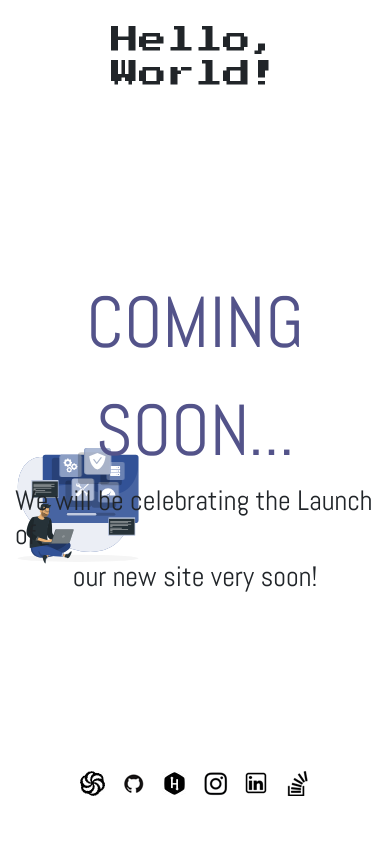
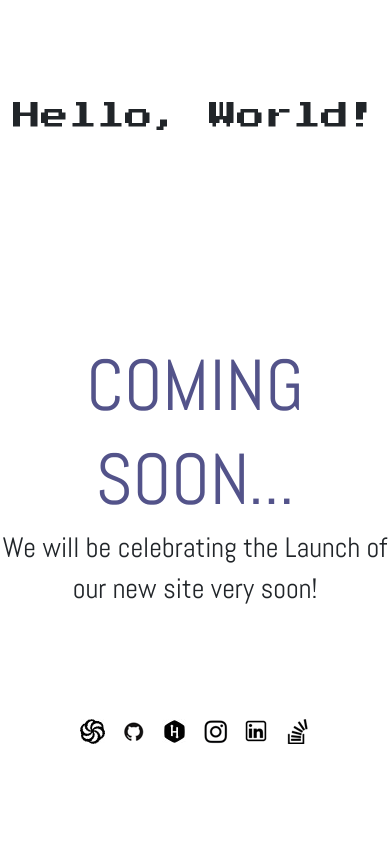
Before and after one commit to premchalmeti/coming_soon_template, a plain HTML site: page index.html in a window 390 px wide. Drawn offline with nearby package versions, Linux system fonts and the light colour scheme.

Commit message:
responsive added

```diff
--- a/index.html
+++ b/index.html
@@ -36,50 +36,41 @@
         font-size: 4.5rem;
         color: #53538a;
       }
-      #background-img {
-        position: fixed;
-        bottom: 0;
-        width: 40%;
-        height: 80%;
-      }
-      div#main-container {
-        position: absolute;
-        width: 100%;
-        height: 100%;
-        top: 0;
-        left: 0;
-        z-index: 10;
-      }
     </style>
   </head>
   <body>
-    <div id="main-container">
-      <div class="container h-100">
-        <div class="d-flex flex-column justify-content-between h-100">
-          <div id="logo-comp" class="text-center mt-4 code-font">
-            <h3>Hello, World!</h3>
+    <div id='main-container' class="d-flex flex-column justify-content-around h-100">
+
+      <div class="d-flex flex-row justify-content-center text-center">
+        <h3 class="code-font mt-5">Hello, World!</h3>
+      </div>
+
+      <div class="row">
+        <div class="col d-none d-sm-block d-xs-block">
+          <img
+            id="background-img"
+            src="./background/development-dark-simple.svg"
+            alt="Under Construction Image"
+            width="90%"
+            height="100%"
+          />
         </div>
         <div
-            id="launching-soon-comp"
-            class="d-flex flex-column align-items-center"
+          class="col text-md-left text-center"
         >
-            <div class="d-flex flex-row main-text text-uppercase">
-              <span>Coming</span>
+          <div class="pt-5 mt-5">
+            <div class="text-uppercase">
+              <h1 class="main-text">Coming</h1>
+              <h1 class="main-text">Soon...</h1>
             </div>
-            <div class="d-flex flex-row main-text text-uppercase">
-              <span>Soon...</span>
+            <h3>We will be celebrating the Launch of</h3>
+            <h3>our new site very soon!</h3>
           </div>
-            <h3>
-              We will be celebrating the Launch of
-            </h3>
-            <h3>
-              our new site very soon!
-            </h3>
+        </div>
       </div>
 
       <div
-            id="links-comp"
-            class="d-flex flex-row mb-5 justify-content-center"
+        class="d-flex flex-row justify-content-center mb-5"
       >
         <a
           target="_blank"
@@ -125,12 +116,6 @@
         </a>
       </div>
     </div>
-      </div>
-    </div>
-    <img
-      id="background-img"
-      src="./background/development-dark-simple.svg"
-      alt="underconstruction"
-    />
+
   </body>
 </html>
```
Lines whose indentation alone changed are shown as unchanged.
